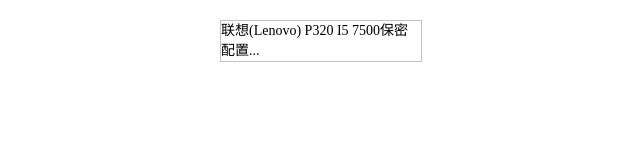
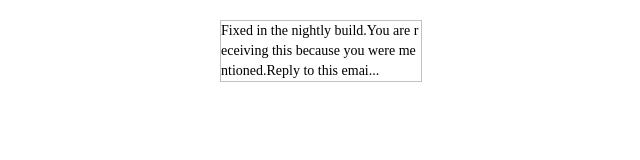
Before and after one commit to JasonSubMara/linelip, a website: page demo.html in a window 1280 px wide. Shown: the whole page, without its empty margins (319-959 px from the left). Drawn offline with Linux system fonts and the light colour scheme.

Commit message:
'优化多行文本溢出隐藏的计算方法'

```diff
--- a/demo.html
+++ b/demo.html
@@ -6,6 +6,7 @@
 		<script src="linelip.js" type="text/javascript" charset="utf-8"></script>
 		<style>
 			.demo {display:block; width: 200px; /* 多行文本外层盒子，demo仅提供需要的宽度信息。*/
+			word-break:break-all;
 			border:1px solid #c1c1c1; margin:20px auto; font-size:14px;}
 			/*** 主要样式代码，可作为参考使用 ***/
 			.linelip {overflow: hidden;}
@@ -14,7 +15,8 @@
 		</style>
 	</head>
 	<body>
-		<a class="demo linelip elip2">联想(Lenovo) P320 I5 7500保密配置 图形工作站(单位：台)</a>
+		<div class="demo linelip elip3">Fixed in the nightly build.You are receiving this because you were mentioned.Reply to this email directly, view it on GitHub, or unsubscribe.</div>
+		<!-- <a class="demo linelip elip2">联想(Lenovo) P320 I5 7500保密配置 图形工作站(单位：台)联想(Lenovo) P320 I5 7500保密配置 图形工作站(单位：台)</a> -->
 		<!-- <div class="demo linelip elip3">文本文本文本文本文本文本文本文本文本文本文本文本文本文本文本文本文本文本文本文本文本文本文本文本文本文本文本</div> -->
 	</body>
 	<script type="text/javascript">
--- a/linelip.js
+++ b/linelip.js
@@ -12,8 +12,22 @@
 		var element = eles[i]
 		/* 获取原文本 */
 		var text = element.textContent;
+		var textarr = text.split("");
+		console.log(textarr.length)
+		/* 临时存放数值 */
+		var num1 = 0;
+		for (var j = 0; j < textarr.length; j ++){
+			var regzn = new RegExp("[\\u4E00-\\u9FFF]+$","g");
+			if(!regzn.test(textarr[j])) {
+				/* 非中文字符*/
+			  num1 = num1 + 1;
+			}else {
+				num1 = num1 + 2;
+			}
+		}
 		/* 获取原文本内容长度 */
-		var totalTextLen = element.textContent.length;
+		var totalTextLen = num1;
+
 		/* 获取文本容器宽度 */
 		var baseWidth = window.getComputedStyle(element).width;
 		/* 获取文本字体大小 */
@@ -24,15 +38,20 @@
 		var strNum = Math.floor(lineWidth/ +baseFontSize.slice(0,-2));
 		/* 定义最终输出内容 */
 		var content = "";
-		/* 定义最终文本容器可容纳文本长度 */
-		var totalStrNum = Math.floor(strNum * lineNum);
-		var lastIndex = totalStrNum - totalTextLen;
-
+		/* 定义最终文本容器可容纳文本长度--->统一转成英文字符计算 */
+		var totalStrNum = (Math.floor(strNum * lineNum))*2;
+		var lastIndex = totalTextLen - totalStrNum;
+		/* 定义最终文本截取位置 */
+		var lastplace = 11 - lastIndex;
+		console.log(text)
+		console.log(lastplace)
 		if (totalTextLen > totalStrNum) {
-			content = text.slice(0, lastIndex - 1).concat("...");
+			content = text.slice(0, lastplace).concat("...");
 		}else {
 			content = text;
 		}
+		console.log(content)
 		element.innerHTML = content;
 	}
+
 }
--- a/package.json
+++ b/package.json
@@ -1,6 +1,6 @@
 {
   "name": "linelip",
-  "version": "1.0.4",
+  "version": "1.1.0",
   "description": "Multiline text overflow ellipsis",
   "main": "index.js",
   "scripts": {
```
Also changed, not shown: README.md.
